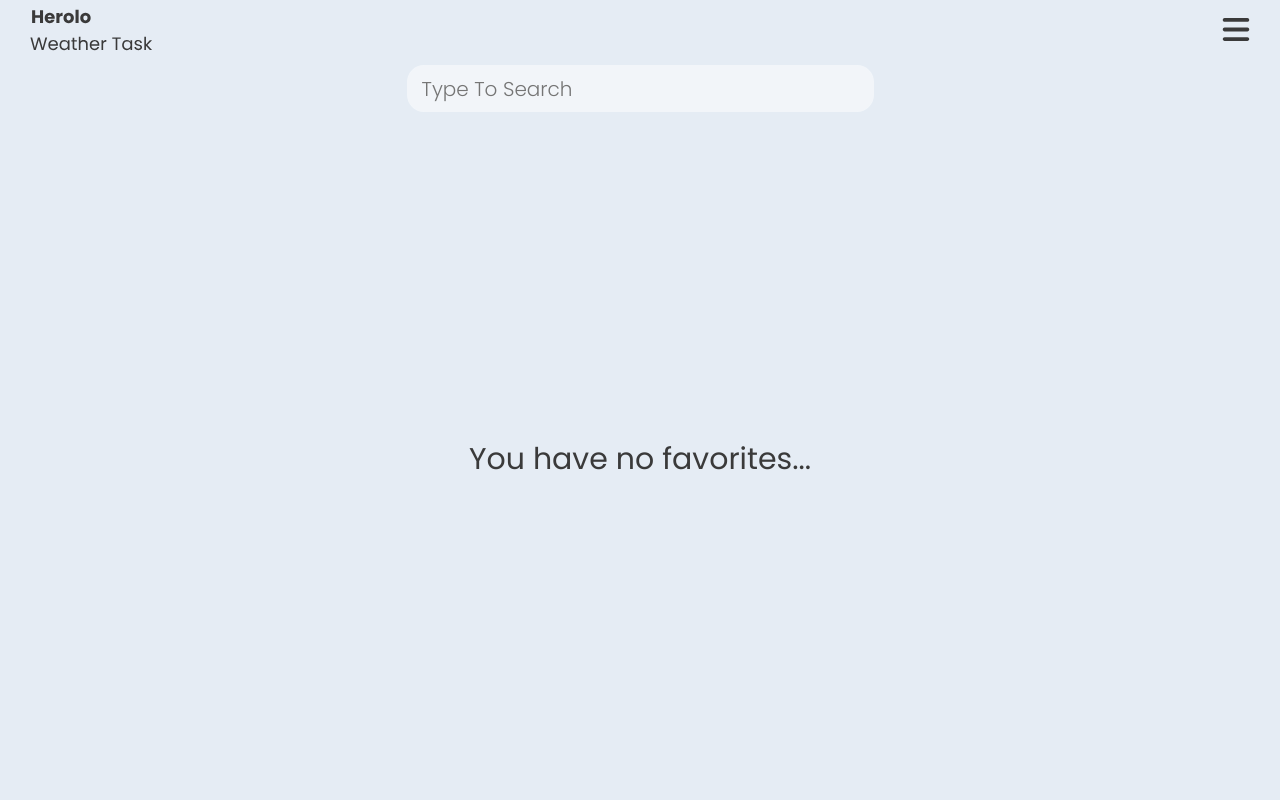
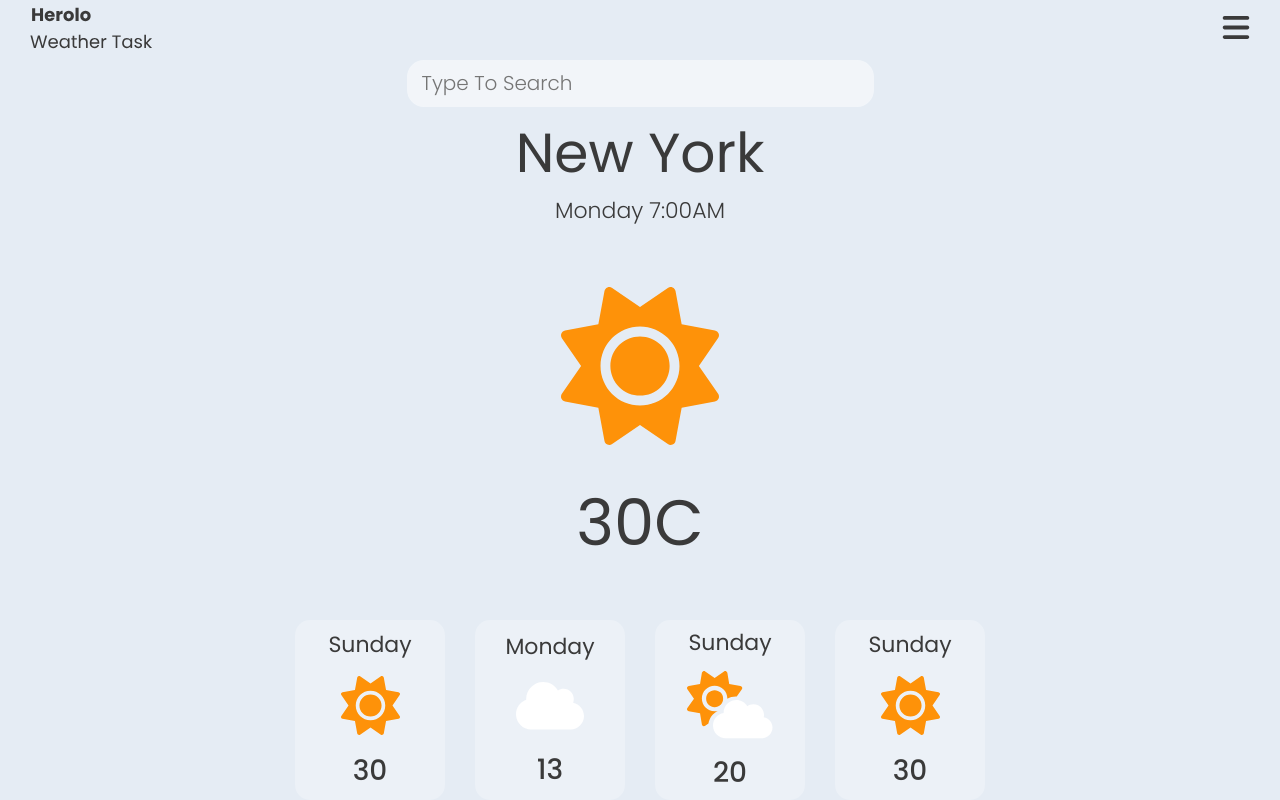
Before and after one commit to AlisaZil/Alisa-Zilberman-06-02-24, an Angular app: page / in a window 1280 px wide. Built offline with nearby package versions, Linux system fonts and the light colour scheme.

Commit message:
fix(weather card -> day to name)

```diff
--- a/src/app/app.component.html
+++ b/src/app/app.component.html
@@ -25,8 +25,7 @@
     </div>
 
     <div class="content">
-        <!-- <main></main> -->
-        <favorite></favorite>
+        <main></main>
     </div>
 
 </div>
--- a/src/app/main/main.component.ts
+++ b/src/app/main/main.component.ts
@@ -8,10 +8,10 @@ import { Place, WeatherService } from '../services/weather.service';
 })
 export class MainComponent {
 
-  weekForcast: any[] = [{ day: "Sunday", icon: "sun", temp: 30 },
-    { day: "Monday", icon: "cloud", temp: 13 },
-    { day: "Sunday", icon: "sun-cloud", temp: 20 },
-    { day: "Sunday", icon: "sun", temp: 30 }]
+  weekForcast: any[] = [{ name: "Sunday", icon: "sun", temp: 30 },
+    { name: "Monday", icon: "cloud", temp: 13 },
+    { name: "Sunday", icon: "sun-cloud", temp: 20 },
+    { name: "Sunday", icon: "sun", temp: 30 }]
 
   constructor() { }
 
```
